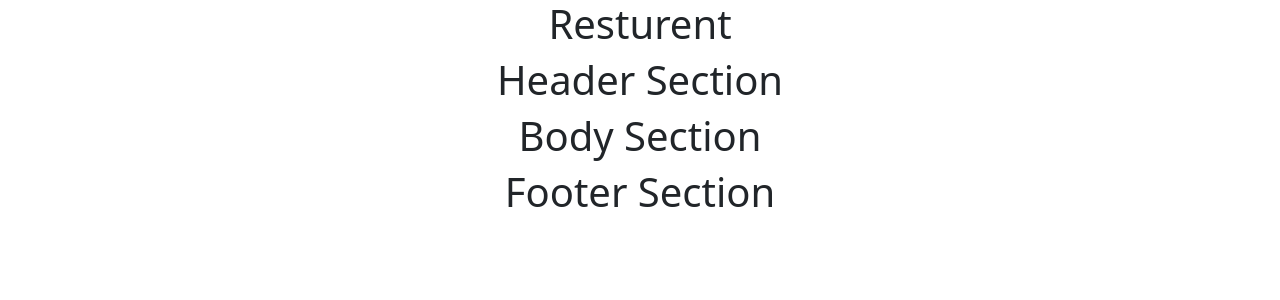
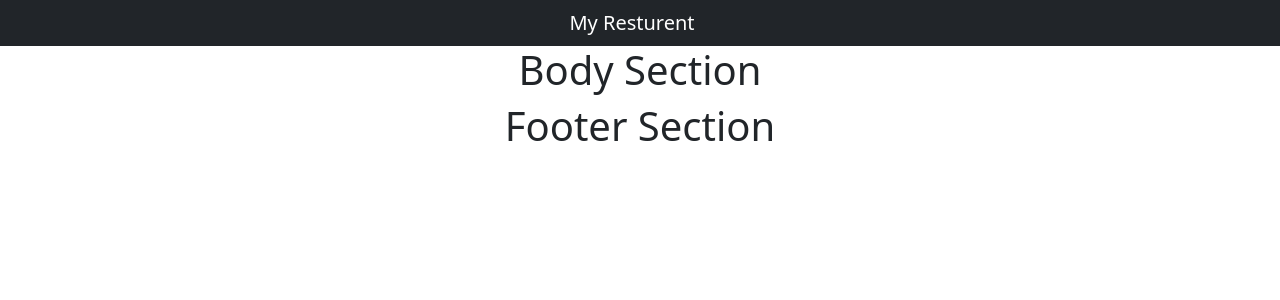
Before and after one commit to kamrul-pu/react-resturent, a React (Create React App) app: page / in a window 1280 px wide. Shown: the top 300 px of the page. Built offline with nearby package versions, Linux system fonts and the light colour scheme.

Commit message:
Navigation Bar using react strap

```diff
--- a/src/App.js
+++ b/src/App.js
@@ -4,7 +4,6 @@ import MainComponent from './Components/MainComponent';
 function App() {
   return (
     <div className="App">
-      <h1>Resturent</h1>
       <MainComponent />
     </div>
   );
--- a/src/Components/header/Header.js
+++ b/src/Components/header/Header.js
@@ -1,9 +1,10 @@
 import React from "react";
+import Navigation from "./Navigation";
 
 const Header = () => {
     return (
         <div>
-            <h1>Header Section</h1>
+            <Navigation />
         </div>
     );
 }
--- /dev/null
+++ b/src/Components/header/Navigation.js
@@ -0,0 +1,16 @@
+import React from "react";
+import { Navbar, NavbarBrand } from 'reactstrap';
+
+const Navigation = () => {
+    return (
+        <div>
+            <Navbar dark color="dark">
+                <div className="container">
+                    <NavbarBrand href="/">My Resturent</NavbarBrand>
+                </div>
+            </Navbar>
+        </div>
+    );
+}
+
+export default Navigation;
```
